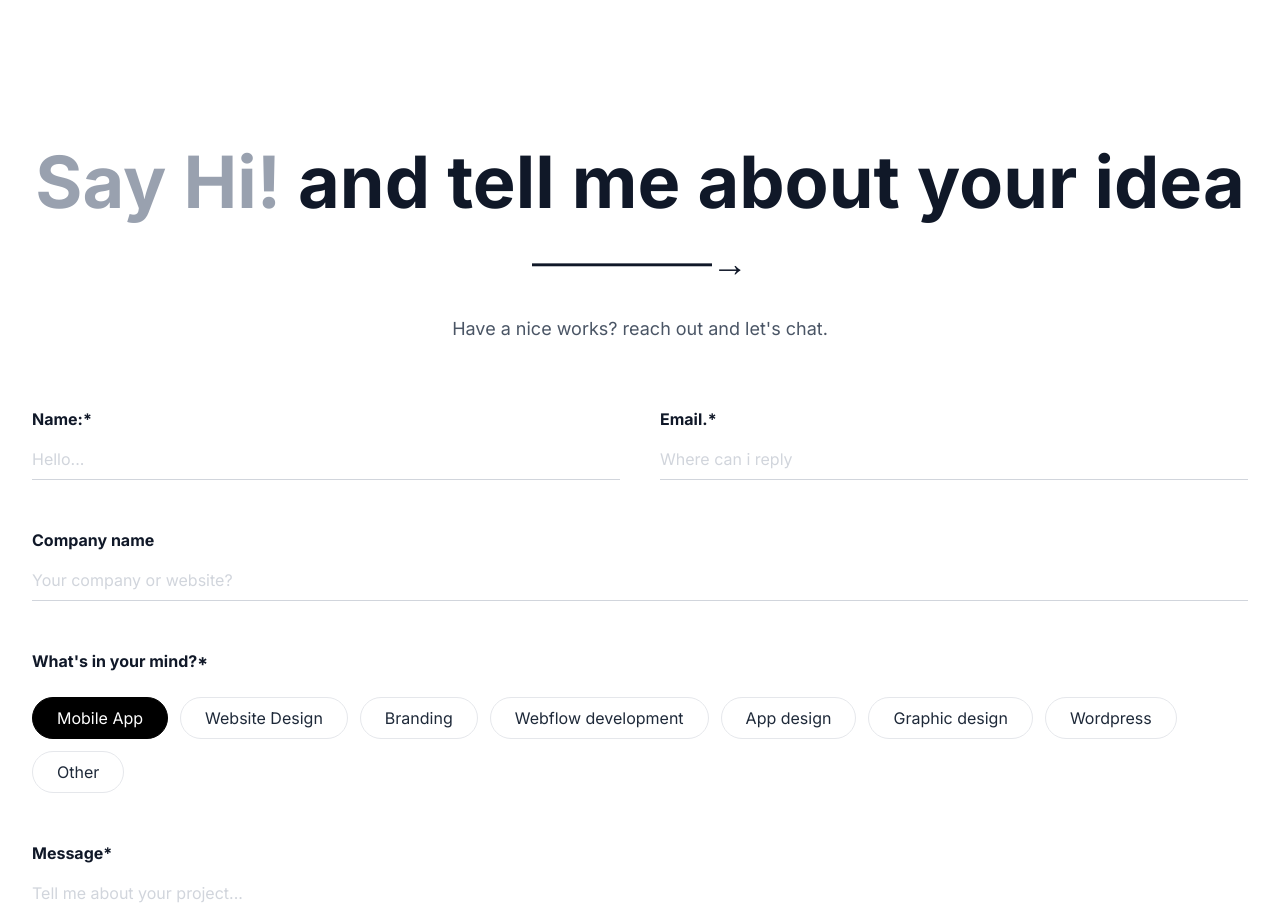
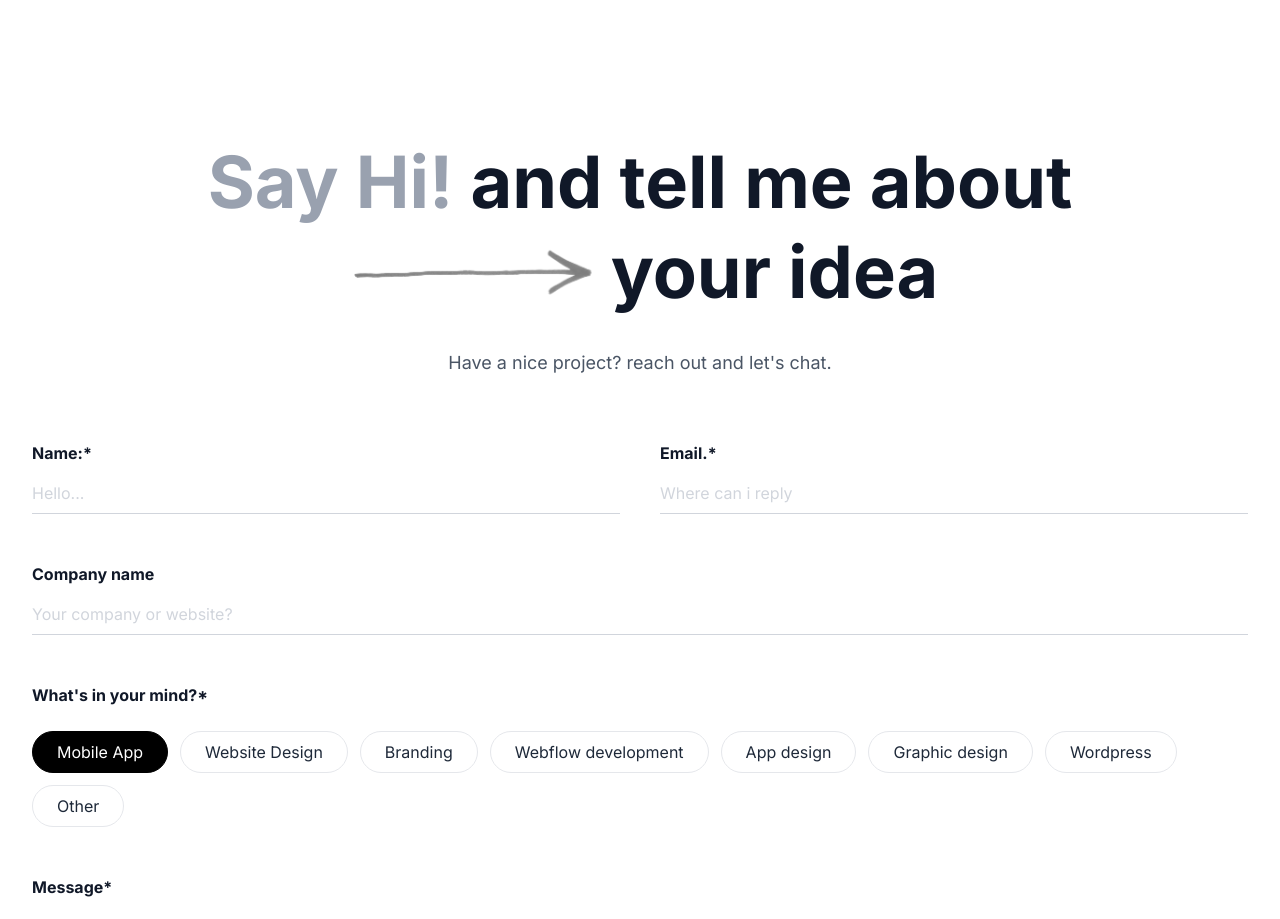
Before and after one commit to AaliyanAslam/aaliyan, a Next.js app: page / in a window 1280 px wide. Shown: the part 6620-7539 px from the top of the page. Built offline with nearby package versions, Linux system fonts and the light colour scheme; a web font is replaced by a local one.

Commit message:
right image added

```diff
--- a/app/components/Contact.jsx
+++ b/app/components/Contact.jsx
@@ -2,6 +2,7 @@
 import React, { useState } from "react";
 import { inter, urbanist } from "../fonts";
 import { submitContactForm } from "@/app/actions"; // Action import karein
+import Image from "next/image";
 
 const MAX_WORDS = 200;
 
@@ -24,7 +25,7 @@ const Contact = () => {
     "App design",
     "Graphic design",
     "Wordpress",
-    "Other"
+    "Other",
   ];
 
   const getWordCount = (text) => {
@@ -70,18 +71,28 @@ const Contact = () => {
   };
 
   return (
-    <div id="contact"
+    <div
+      id="contact"
       className={`bg-white min-h-screen p-8 font-sans text-gray-900 ${inter.className}`}
     >
       <div className="max-w-420 mx-auto">
      <div className="text-center mb-16 relative">
   <h1 className="text-5xl md:text-7xl font-bold leading-tight">
     <span className="text-gray-400">Say Hi!</span> and tell me about
-            your idea
+    <br />
+    <div className="flex items-center justify-center gap-4">
+      <Image
+        src="/images/right.webp"
+        alt="Right arrow icon"
+        width={253}
+        height={53}
+        className="animate-pulse"
+      />
+      <span>your idea</span>
+    </div>
   </h1>
-          <div className="text-4xl mt-4">—————→</div>
   <p className="mt-8 text-lg text-gray-600">
-            Have a nice works? reach out and let's chat.
+    Have a nice project? reach out and let's chat.
   </p>
 </div>
 
```
Also changed, not shown: public/images/right.webp (added). Lines whose indentation alone changed are shown as unchanged.
